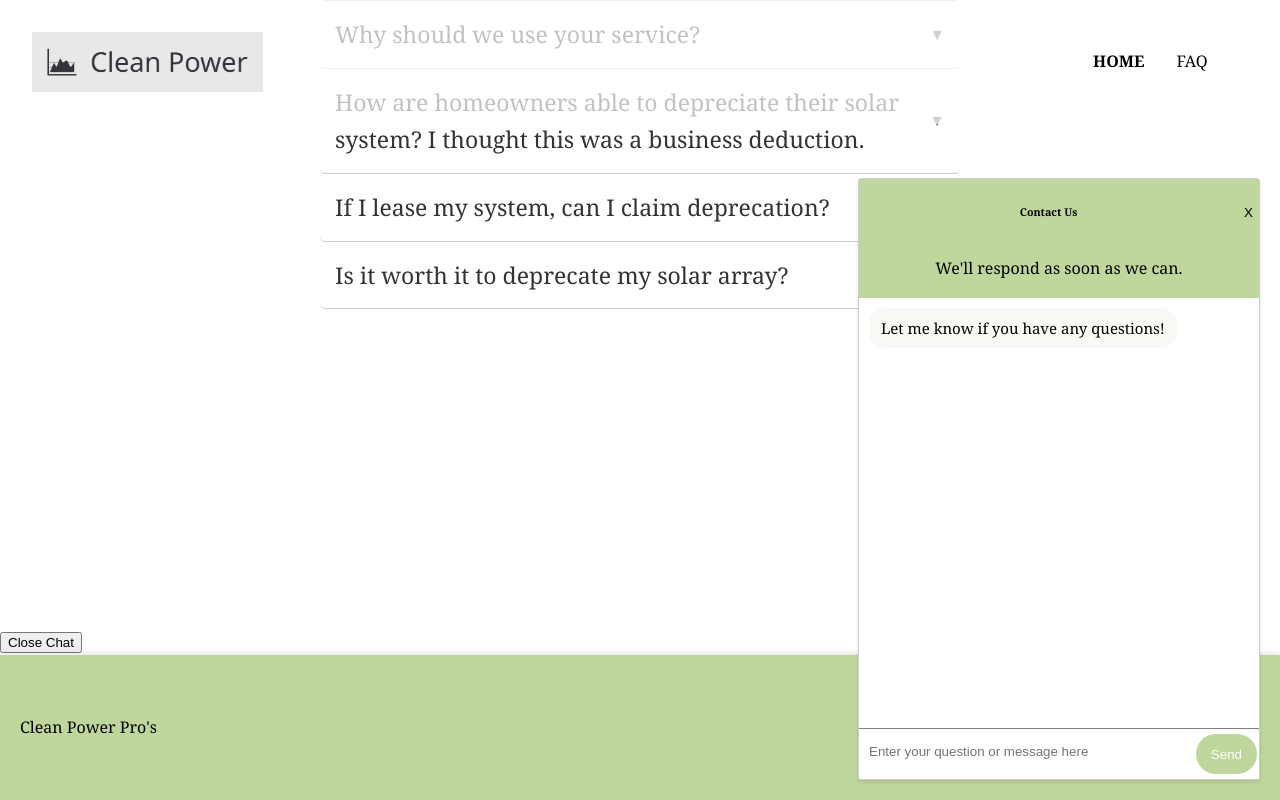
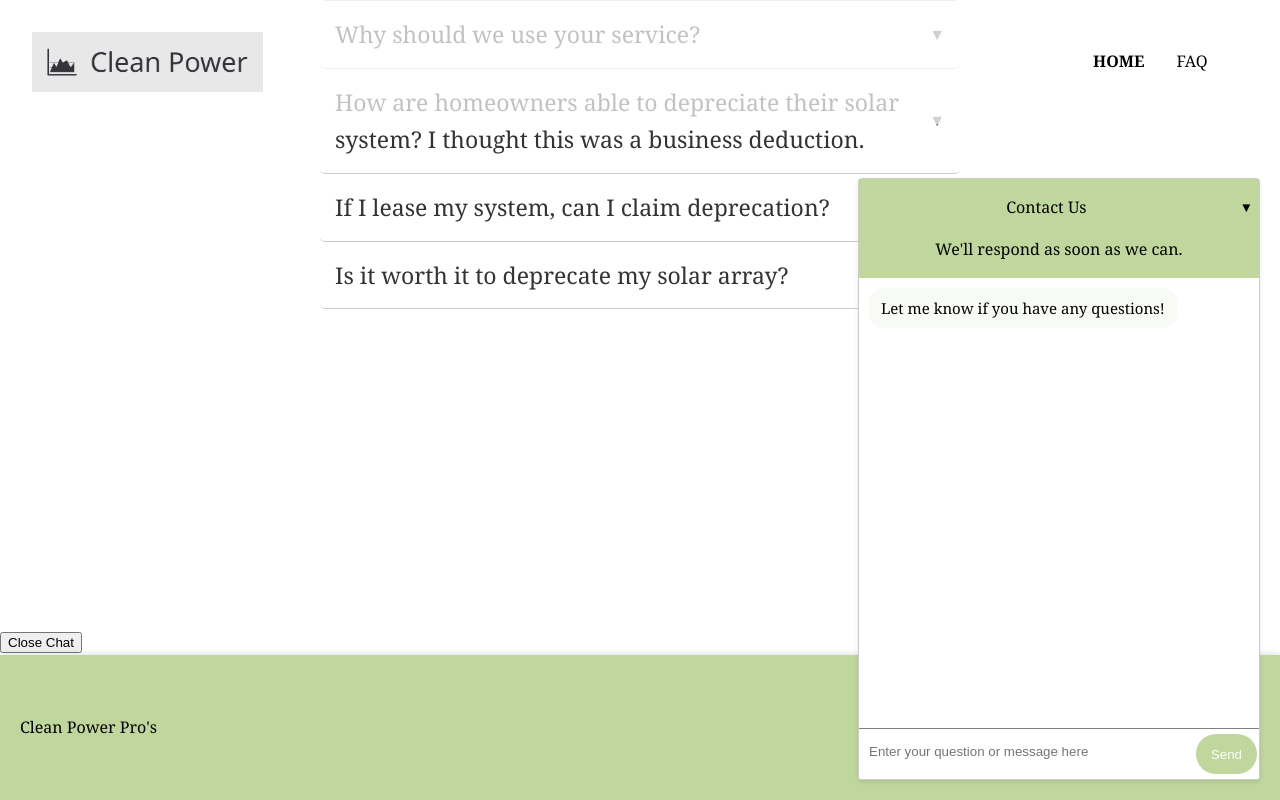
Before and after one commit to LetsGetRemixed/TaxWebsite, a React (Create React App) app in the folder taxwebsite/: page /faq in a window 1280 px wide. Both pictures are taken after a click on the button "Open Chat". Shown: the part 376-1176 px from the top of the page. Built offline with nearby package versions, Linux system fonts and the light colour scheme.

Commit message:
FIxed font sizing and other

```diff
--- a/taxwebsite/src/components/ChatWindow.jsx
+++ b/taxwebsite/src/components/ChatWindow.jsx
@@ -36,8 +36,8 @@ const ChatWindow = ({ isOpen, onClose }) => {
     <div className='chat-window'>
       <div className='heading-section'>
         <div className='chat-header'>
-          <h6 className='contact-us'>Contact Us</h6>
-          <button className='close-button' onClick={onClose}>X</button>
+          <p className='contact-us'>Contact Us</p>
+          <button className='close-button' onClick={onClose}>▼</button>
         </div>
         <p className="sub-heading">We'll respond as soon as we can.</p>
       </div>
--- a/taxwebsite/src/css/ChatWindow.css
+++ b/taxwebsite/src/css/ChatWindow.css
@@ -33,7 +33,7 @@
 }
 
 .sub-heading {
-  margin-top: 10px;
+  margin-top: 0px;
   text-align: center;
 }
 
@@ -87,6 +87,7 @@
   border-bottom: none !important; /* Remove border on the bottom */
   border-left: none !important; /* Remove border on the left */
   background-color: white !important;
+  outline: none;
 }
 
 .send-button {
```
